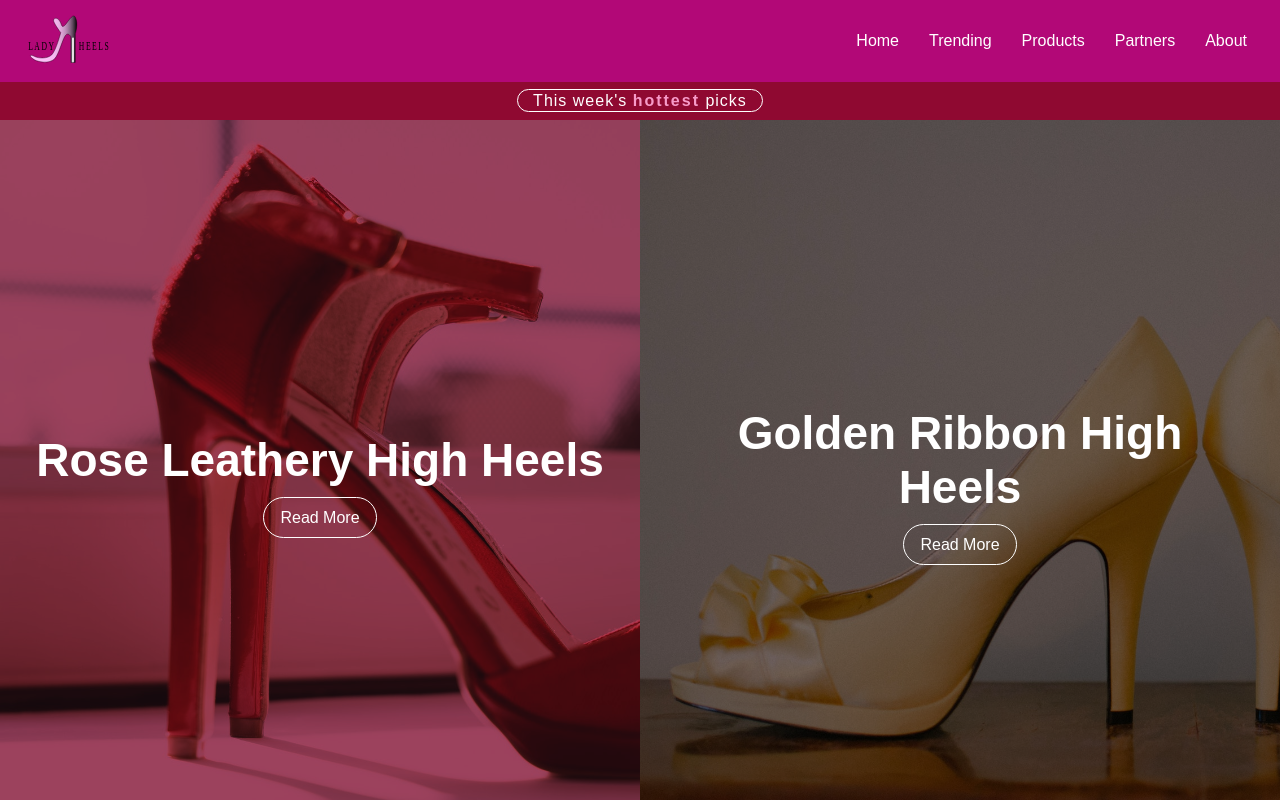
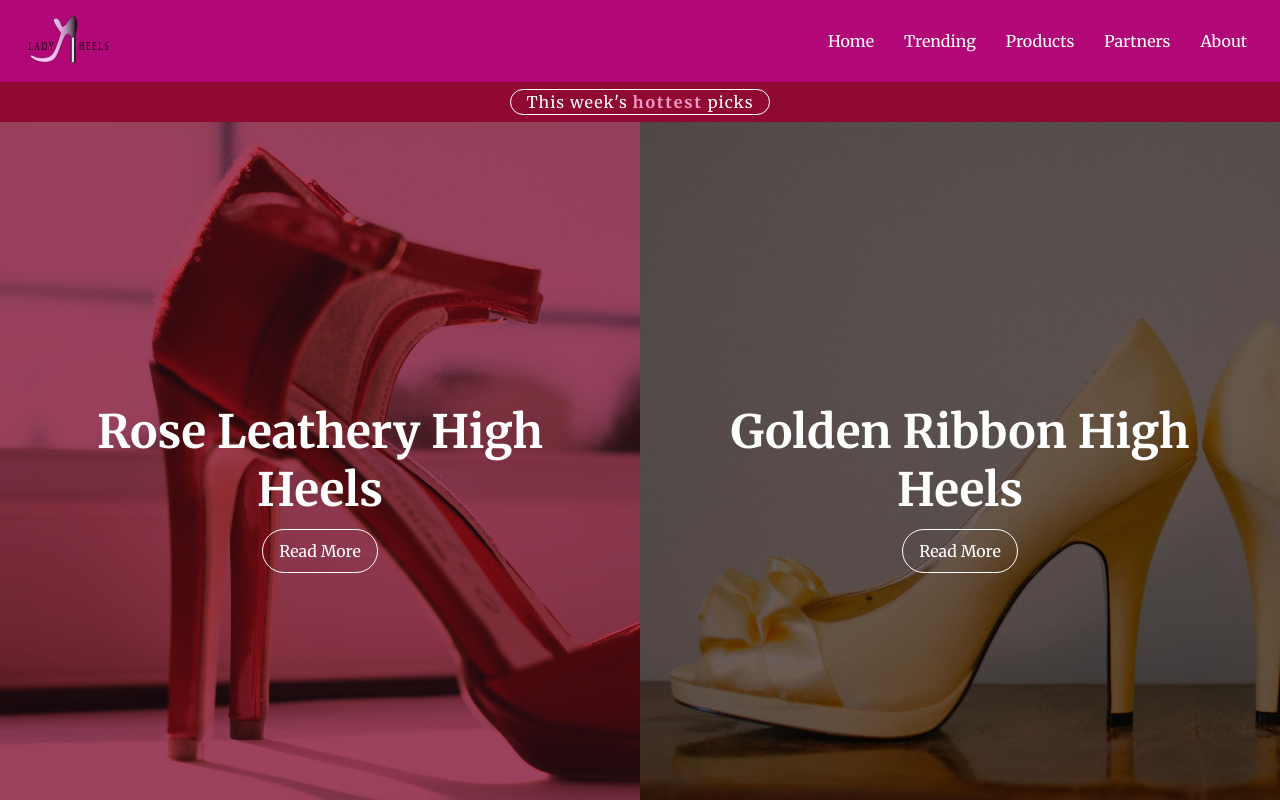
Before and after one commit to LifelikeDev/Lady-In-Heels-Website, a plain HTML site: page index.html in a window 1280 px wide. Shown: the top 800 px of the page. Drawn offline with Linux system fonts and the light colour scheme.

Commit message:
Merriweather font added

```diff
--- a/index.html
+++ b/index.html
@@ -5,6 +5,8 @@
     <meta http-equiv="X-UA-Compatible" content="IE=edge">
     <meta name="viewport" content="width=device-width, initial-scale=1.0">
     <link rel="stylesheet" href="https://cdnjs.cloudflare.com/ajax/libs/font-awesome/5.15.2/css/all.min.css" integrity="sha512-HK5fgLBL+xu6dm/Ii3z4xhlSUyZgTT9tuc/hSrtw6uzJOvgRr2a9jyxxT1ely+B+xFAmJKVSTbpM/CuL7qxO8w==" crossorigin="anonymous" />
+    <link rel="preconnect" href="https://fonts.gstatic.com">
+    <link href="https://fonts.googleapis.com/css2?family=Merriweather:wght@300;400;700&display=swap" rel="stylesheet">
     <link rel="stylesheet" href="css/styles.css">
     <title>Lady-In-Shoes</title>
 </head>
```
